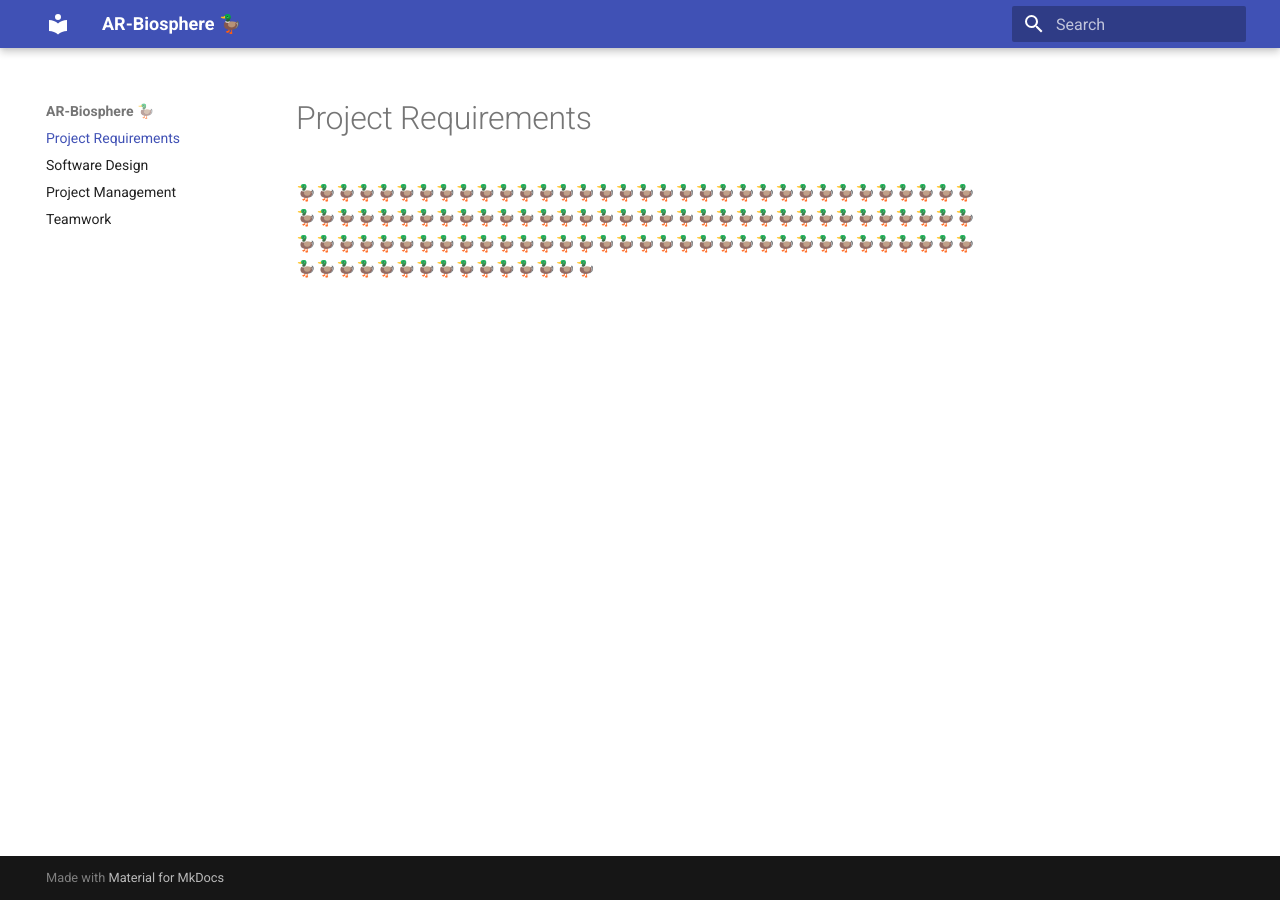
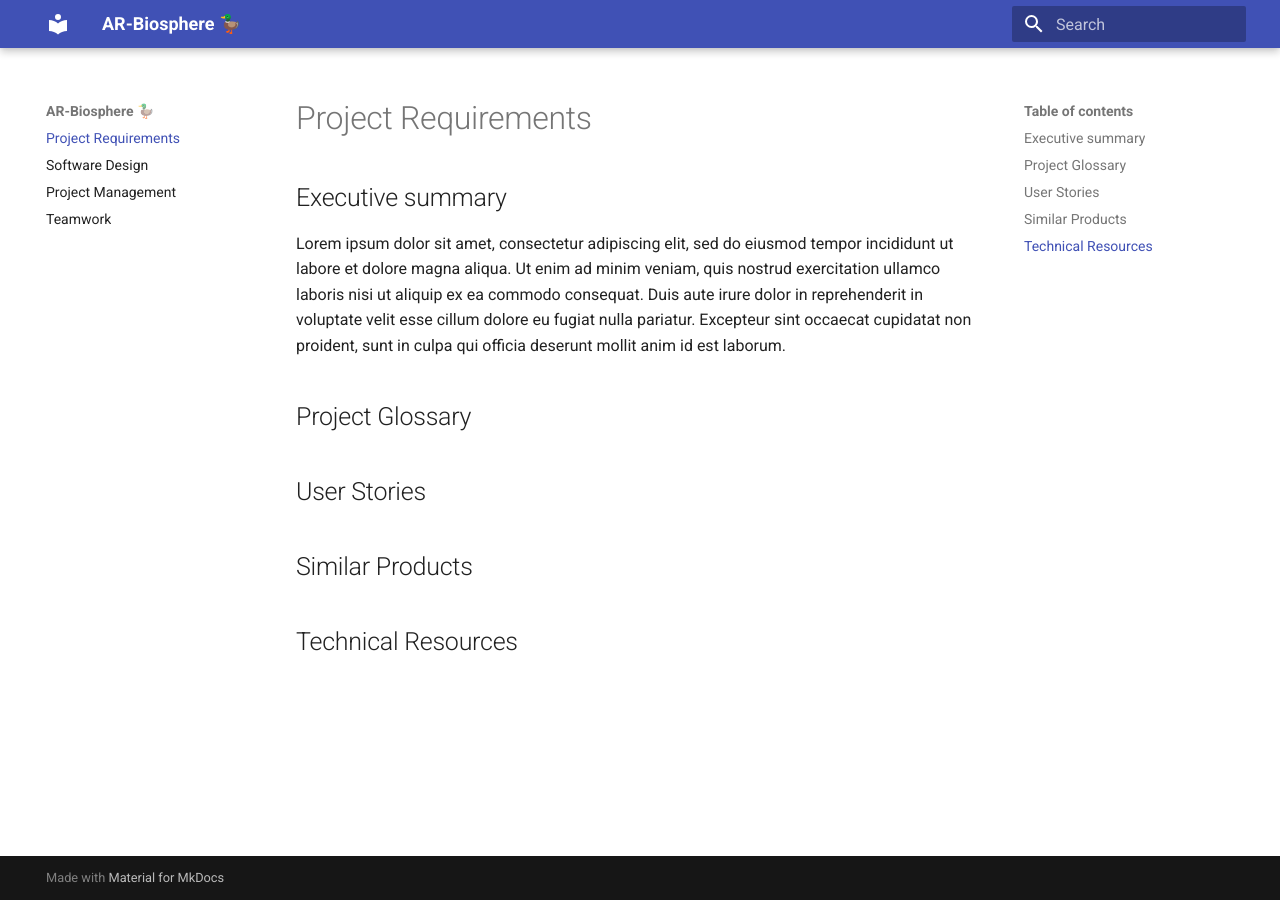
Before and after one commit to antarc0y/AR-Biosphere, an MkDocs documentation site: the page built from docblueprint/index.md, in a window 1280 px wide. Built offline with MkDocs 1.6.1 and Material for MkDocs 9.7.7, drawn with Linux system fonts in a browser that asks for light colours.

Commit message:
added dummy files

```diff
--- a/docblueprint/index.md
+++ b/docblueprint/index.md
@@ -1 +1,13 @@
-🦆️🦆️🦆️🦆️🦆️🦆️🦆️🦆️🦆️🦆️🦆️🦆️🦆️🦆️🦆️🦆️🦆️🦆️🦆️🦆️🦆️🦆️🦆️🦆️🦆️🦆️🦆️🦆️🦆️🦆️🦆️🦆️🦆️🦆️🦆️🦆️🦆️🦆️🦆️🦆️🦆️🦆️🦆️🦆️🦆️🦆️🦆️🦆️🦆️🦆️🦆️🦆️🦆️🦆️🦆️🦆️🦆️🦆️🦆️🦆️🦆️🦆️🦆️🦆️🦆️🦆️🦆️🦆️🦆️🦆️🦆️🦆️🦆️🦆️🦆️🦆️🦆️🦆️🦆️🦆️🦆️🦆️🦆️🦆️🦆️🦆️🦆️🦆️🦆️🦆️🦆️🦆️🦆️🦆️🦆️🦆️🦆️🦆️🦆️🦆️🦆️🦆️🦆️🦆️🦆️🦆️🦆️🦆️🦆️🦆️🦆️🦆️🦆️🦆️🦆️🦆️🦆️
+# Project Requirements
+
+## Executive summary
+Lorem ipsum dolor sit amet, consectetur adipiscing elit, sed do eiusmod tempor incididunt ut labore et dolore magna aliqua. Ut enim ad minim veniam, quis nostrud exercitation ullamco laboris nisi ut aliquip ex ea commodo consequat. Duis aute irure dolor in reprehenderit in voluptate velit esse cillum dolore eu fugiat nulla pariatur. Excepteur sint occaecat cupidatat non proident, sunt in culpa qui officia deserunt mollit anim id est laborum.
+
+## Project Glossary
+
+## User Stories
+
+
+## Similar Products
+
+## Technical Resources
```
Also changed, not shown: docblueprint/pages/management.md (+5 -0 lines).
